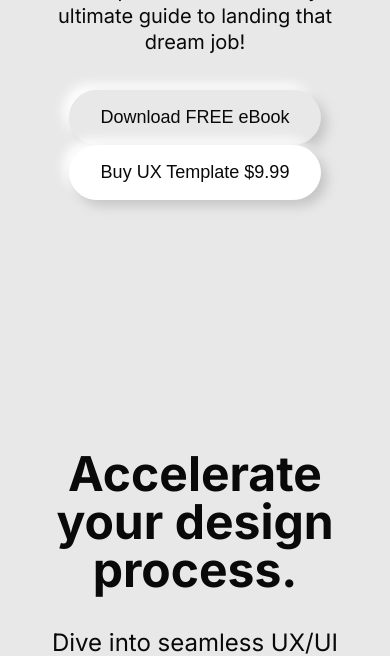
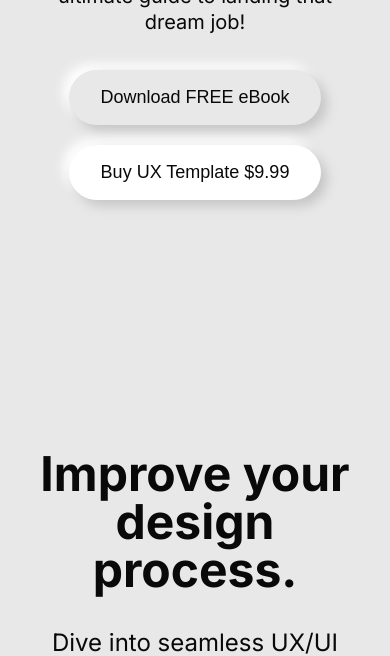
Before and after one commit to jamesdesigns/vue-project, a Vue app: page / in a window 390 px wide. Shown: the part 462-1118 px from the top of the page. Built offline with nearby package versions, Linux system fonts and the light colour scheme.

Commit message:
Add more changes to improve the aesthetics of the site

```diff
--- a/src/components/HeroBanner.vue
+++ b/src/components/HeroBanner.vue
@@ -76,6 +76,7 @@
   .large-text { font-size: 5rem; font-weight: bold;color:#090909;line-height: 1; }
 
   @media only screen and (max-width: 767px) {
+    button { margin-bottom: 20px;}
     .intro { font-size: 1.25rem; }
     .orange-cta { margin-left: 0; }
     .large-text { font-size: 3rem; }
--- a/src/components/ImageCarousel.vue
+++ b/src/components/ImageCarousel.vue
@@ -1,6 +1,6 @@
 <template>
   <div>
-    <h1>Accelerate your design process.</h1>
+    <h1>Improve your design process.</h1>
     <p>Dive into seamless UX/UI with our custom templates!</p>
     <div class="carousel-container">
       <div class="carousel">
--- a/src/components/TestTwo.vue
+++ b/src/components/TestTwo.vue
@@ -258,4 +258,5 @@ input { margin-left: 3%; }
   .test-container { width: 100%; }
   h2 { line-height: 1.25;}
   }
+  .submit-btn {margin-bottom: 20px; margin-right: 10px;}
 </style>
--- a/src/views/AboutView.vue
+++ b/src/views/AboutView.vue
@@ -1,7 +1,7 @@
 <template>
   <Header />
   <div class="about">
-    <h1>Learn how you can benefit from UX Guidelines and Template.</h1>
+    <h1>Learn how you can benefit from our UX Guidelines and Templates.</h1>
   </div>
   <Footer />
 </template>
```
